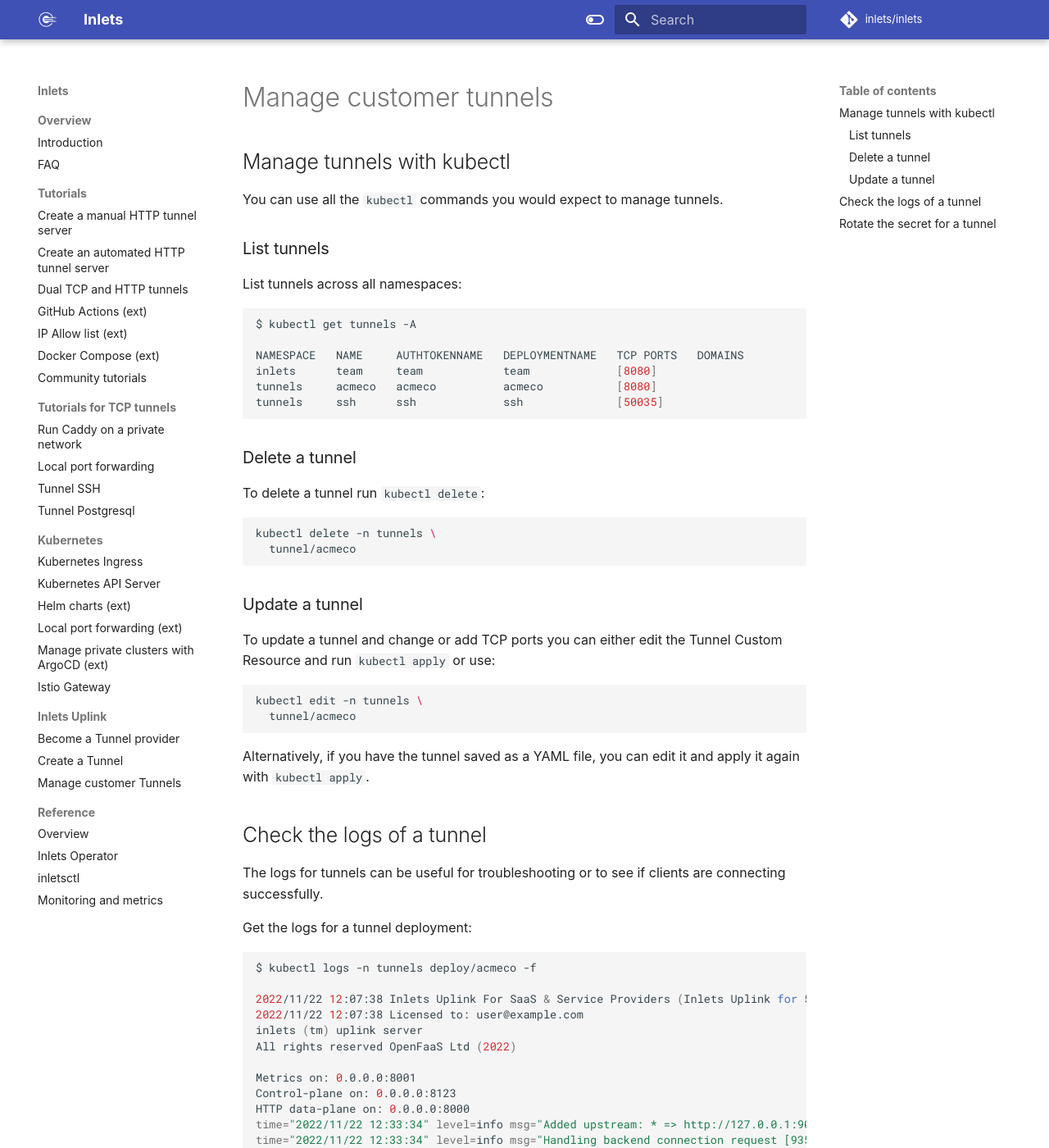
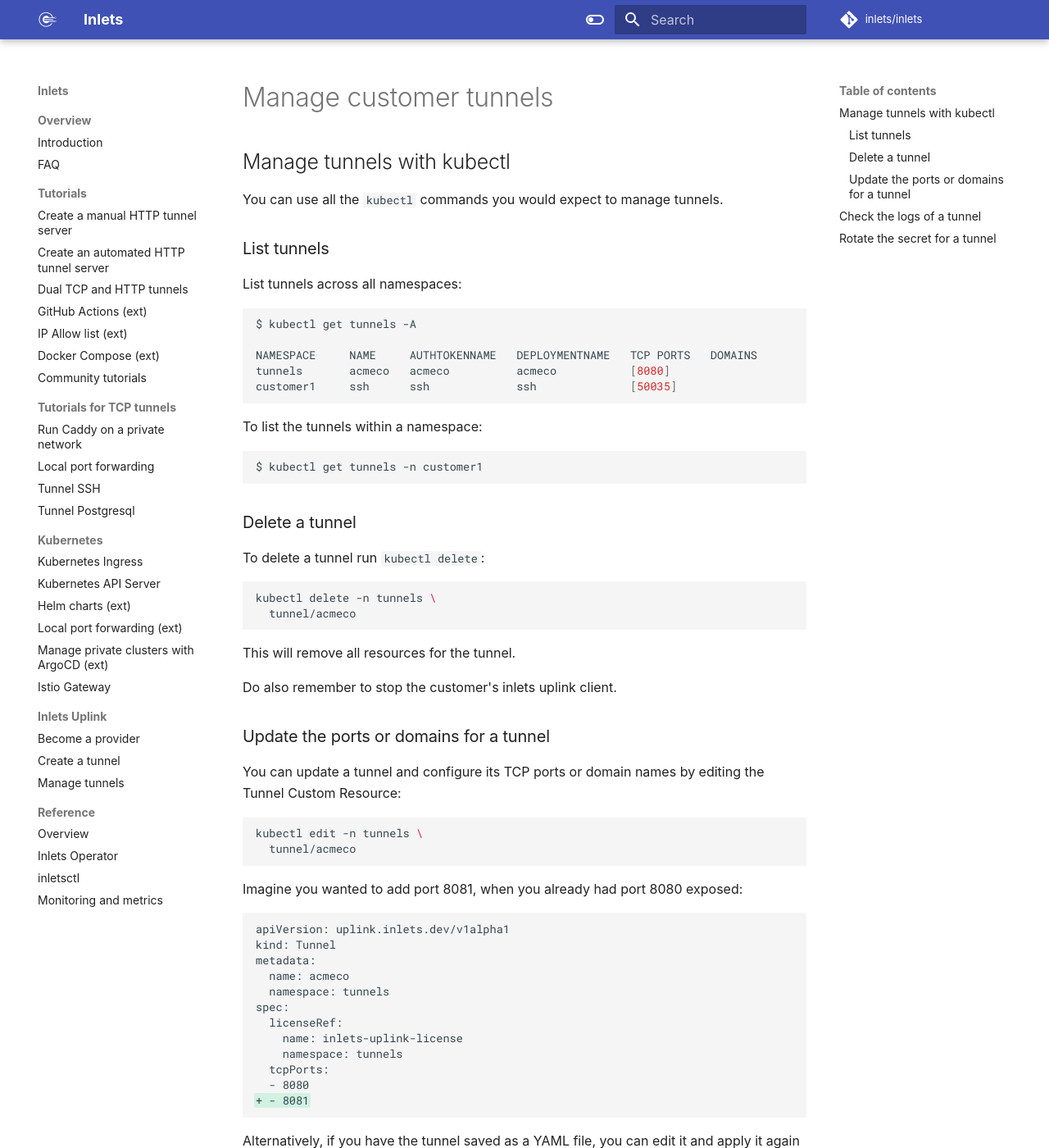
Before and after one commit to inlets/docs.inlets.dev, an MkDocs documentation site: the page built from docs/uplink/manage-tunnels.md, in a window 1280 px wide and 1400 px high. Shown: the whole window at 82% size. Built offline with MkDocs 1.6.1 and Material for MkDocs 9.7.7, drawn with Linux system fonts in a browser that asks for light colours; some web fonts are replaced.

Commit message:
Add examples for editing
Signed-off-by: Alex Ellis (OpenFaaS Ltd) <alexellis2@gmail.com>

````diff
--- a/docs/uplink/manage-tunnels.md
+++ b/docs/uplink/manage-tunnels.md
@@ -11,10 +11,15 @@
 ```bash
 $ kubectl get tunnels -A
 
-NAMESPACE   NAME     AUTHTOKENNAME   DEPLOYMENTNAME   TCP PORTS   DOMAINS
-inlets      team     team            team             [8080]
-tunnels     acmeco   acmeco          acmeco           [8080]
-tunnels     ssh      ssh             ssh              [50035]
+NAMESPACE     NAME     AUTHTOKENNAME   DEPLOYMENTNAME   TCP PORTS   DOMAINS
+tunnels       acmeco   acmeco          acmeco           [8080]
+customer1     ssh      ssh             ssh              [50035]
+```
+
+To list the tunnels within a namespace:
+
+```bash
+$ kubectl get tunnels -n customer1
 ```
 
 ### Delete a tunnel
@@ -26,13 +31,34 @@
   tunnel/acmeco
 ```
 
-### Update a tunnel
+This will remove all resources for the tunnel.
 
-To update a tunnel and change or add TCP ports you can either edit the Tunnel Custom Resource and run `kubectl apply` or use:
+Do also remember to stop the customer's inlets uplink client.
+
+### Update the ports or domains for a tunnel
+
+You can update a tunnel and configure its TCP ports or domain names by editing the Tunnel Custom Resource:
 
 ```bash
 kubectl edit -n tunnels \
   tunnel/acmeco
+```
+
+Imagine you wanted to add port 8081, when you already had port 8080 exposed:
+
+```diff
+apiVersion: uplink.inlets.dev/v1alpha1
+kind: Tunnel
+metadata:
+  name: acmeco
+  namespace: tunnels
+spec:
+  licenseRef:
+    name: inlets-uplink-license
+    namespace: tunnels
+  tcpPorts:
+  - 8080
++ - 8081
 ```
 
 Alternatively, if you have the tunnel saved as a YAML file, you can edit it and apply it again with `kubectl apply`.
@@ -65,13 +91,15 @@
 We will rotate the token for the acmeco tunnel in the tunnels namespace. The default secret has the same name as the tunnel.
 
 ```bash
-kubectl delete -n tunnels secret/acmeco
+kubectl delete -n tunnels \
+  secret/acmeco
 ```
 
 The tunnel has to be restarted to use the new token.
 
 ```bash
-kubectl rollout restart -n tunnels deploy/acmeco
+kubectl rollout restart -n tunnels \
+  deploy/acmeco
 ```
 
 Any connected tunnels will disconnect at this point, and won’t be able to reconnect until you configure them with the updated token.
--- a/mkdocs.yml
+++ b/mkdocs.yml
@@ -107,9 +107,9 @@
       - Manage private clusters with ArgoCD (ext): https://inlets.dev/blog/2022/08/10/managing-tunnel-servers-with-argocd.html
       - Istio Gateway: /tutorial/istio-gateway/
   - Inlets Uplink:
-      - Become a Tunnel provider: /uplink/become-a-provider/
-      - Create a Tunnel: /uplink/create-tunnels/
-      - Manage customer Tunnels: /uplink/manage-tunnels/
+      - Become a provider: /uplink/become-a-provider/
+      - Create a tunnel: /uplink/create-tunnels/
+      - Manage tunnels: /uplink/manage-tunnels/
   - Reference:
       - Overview: reference.md
       - Inlets Operator: /reference/inlets-operator/
````
Also changed, not shown: docs/uplink/become-a-provider.md (+1 -1 lines), docs/uplink/create-tunnels.md (+2 -2 lines).
